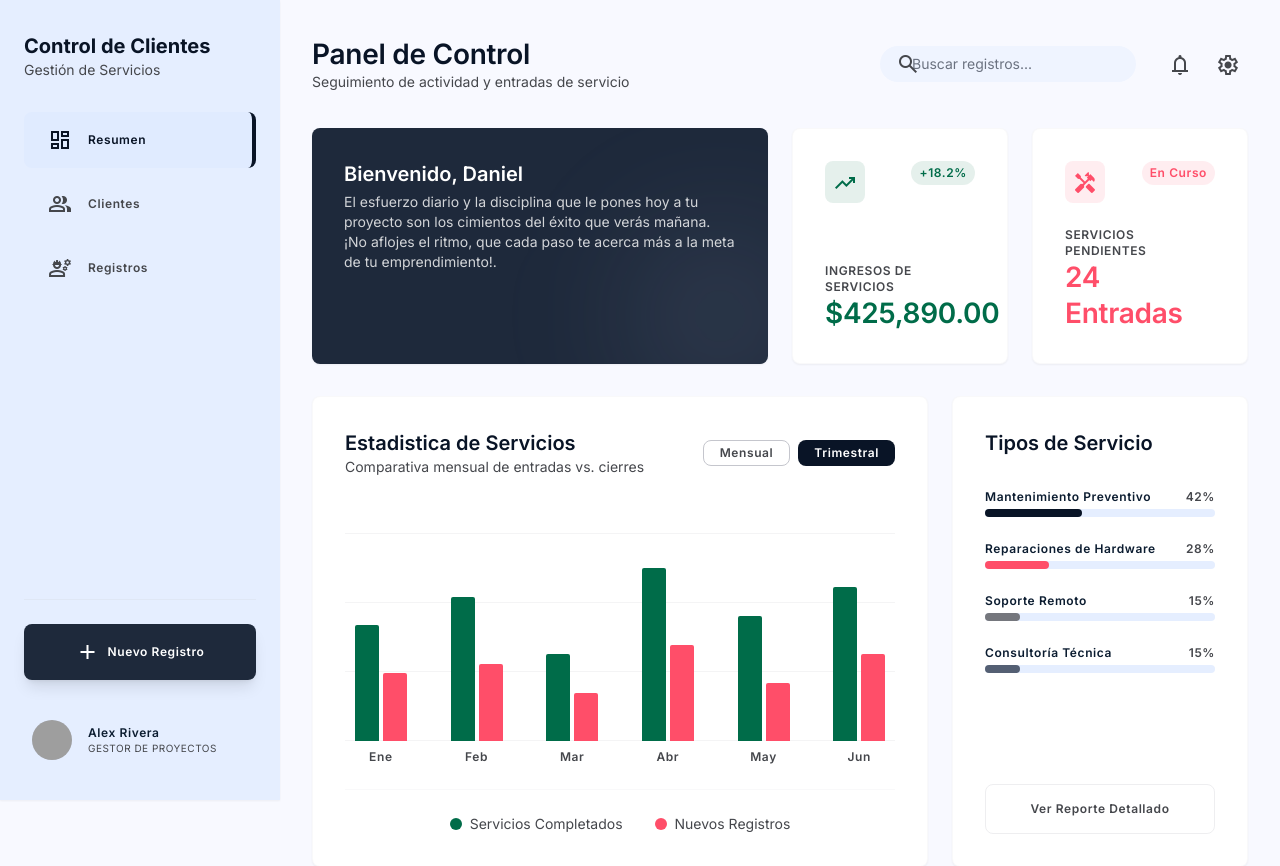
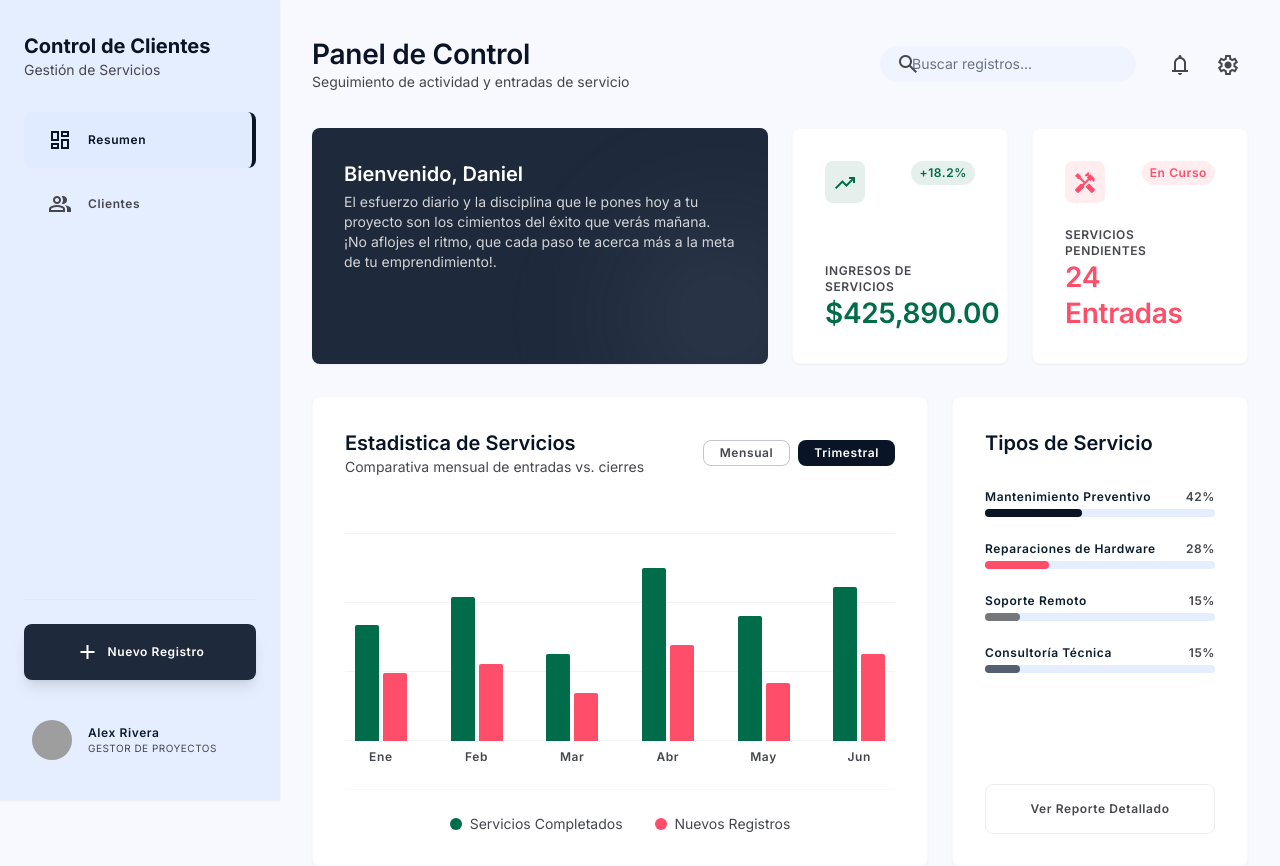
Before and after one commit to danielviasus99-maker/Registrar_clientes, a Django app: page / in a window 1280 px wide. Shown: the top 866 px of the page. Run offline with Django 5.2, Linux system fonts and the light colour scheme; some libraries are stand-ins or nearby versions; grey boxes are pictures that could not be loaded.

Commit message:
Prueba 4

```diff
--- a/Gestion_clientes/Templates/Registro/home_nuevo_registro.html
+++ b/Gestion_clientes/Templates/Registro/home_nuevo_registro.html
@@ -134,10 +134,7 @@
 <span class="material-symbols-outlined" data-icon="group">group</span>
 <span class="font-label-md text-label-md">Clientes</span>
 </a>
-<a class="flex items-center gap-md px-md py-sm rounded-lg text-on-surface-variant hover:text-primary transition-colors hover:bg-surface-container-high transition-all duration-200" href="{% url 'home' %}">
-<span class="material-symbols-outlined">engineering</span>
-<span class="font-label-md text-label-md">Registros</span>
-</a>
+
 </nav>
 
 </aside>
--- a/Templates/home.html
+++ b/Templates/home.html
@@ -140,14 +140,11 @@
 <span class="material-symbols-outlined">dashboard</span>
 <span class="font-label-md text-label-md">Resumen</span>
 </a>
-<a class="flex items-center gap-md py-md px-lg rounded-lg text-on-surface-variant hover:text-primary hover:bg-surface-container-high transition-all duration-200" href="#">
+<a class="flex items-center gap-md py-md px-lg rounded-lg text-on-surface-variant hover:text-primary hover:bg-surface-container-high transition-all duration-200" href="{% url 'home_registros' %}">
 <span class="material-symbols-outlined">group</span>
 <span class="font-label-md text-label-md">Clientes</span>
 </a>
-<a class="flex items-center gap-md py-md px-lg rounded-lg text-on-surface-variant hover:text-primary hover:bg-surface-container-high transition-all duration-200" href="#">
-<span class="material-symbols-outlined">engineering</span>
-<span class="font-label-md text-label-md">Registros</span>
-</a>
+
 </nav>
 <div class="mt-auto pt-lg border-t border-outline-variant/20">
 <a href="{% url 'home_nuevo_registro' %}" class="w-full block">
```
